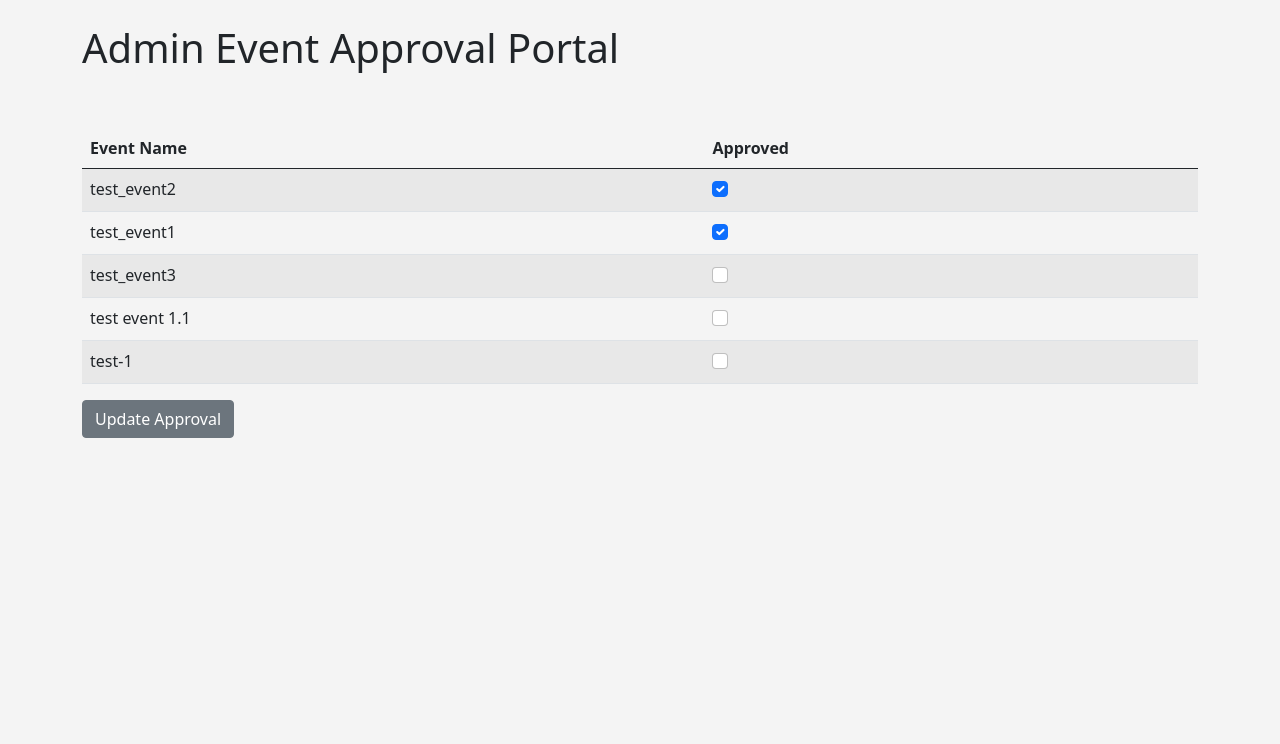
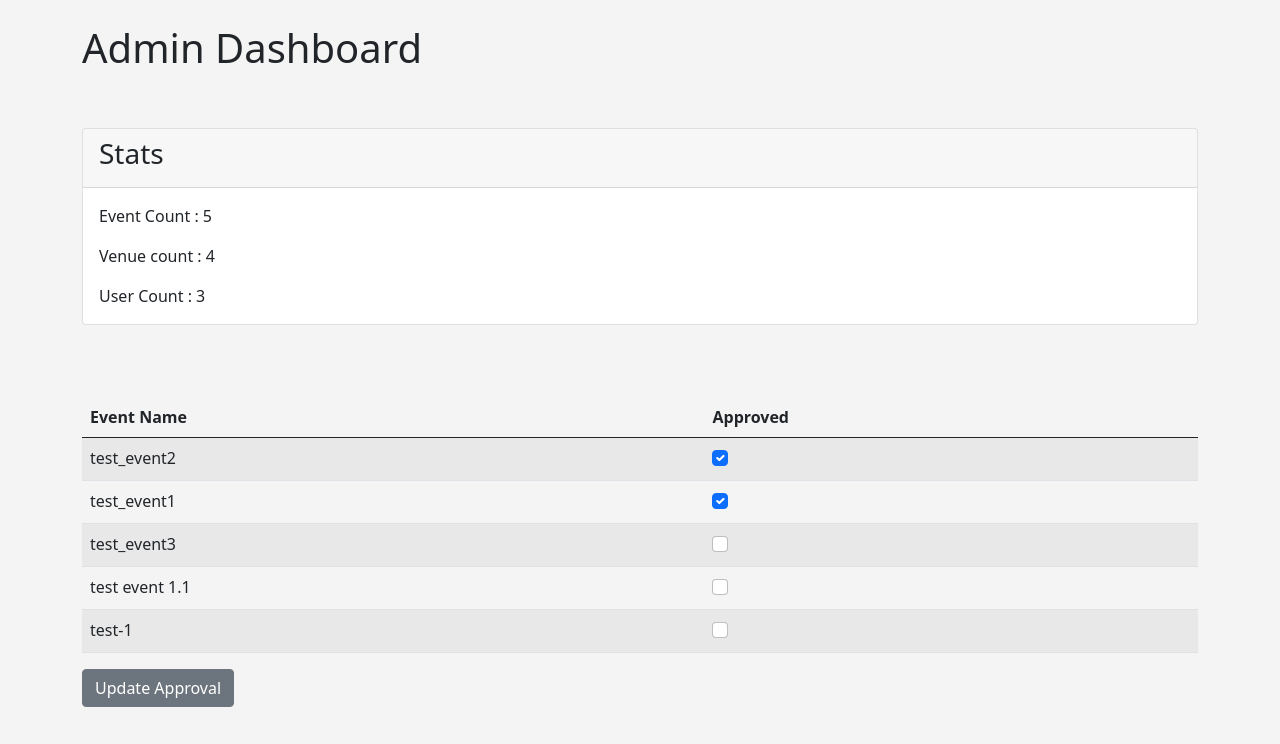
Before and after one commit to Aditya-Naresh/MyClub, a Django app: page /admin_approval/ in a window 1280 px wide. Shown: the part 56-800 px from the top of the page. Run offline with Django 4.2, Linux system fonts and the light colour scheme; a user stored in the database is signed in; data comes from the database, SQL or seed files in the repository; both versions use the stored data as it was after the commit.

Commit message:
Event and Venue and user Count added

```diff
--- a/myClub/events/views.py
+++ b/myClub/events/views.py
@@ -22,6 +22,11 @@ from django.core.paginator import Paginator
 
 # Admin Event Approval
 def admin_approval(request):
+    event_count = Event.objects.all().count()
+    venue_count = Venue.objects.all().count()
+    user_count = User.objects.all().count()
+
+
     event_list =Event.objects.all().order_by('-event_date')
     if request.user.is_superuser:
         if request.method == "POST":
@@ -34,7 +39,12 @@ def admin_approval(request):
             messages.success(request,'Approval has been Updated')
             return redirect('list-events')
         else:
-            return render(request, 'events/admin_approval.html',{"event_list" : event_list})
+            return render(request, 'events/admin_approval.html',{
+                "event_list" : event_list,
+                "event_count" : event_count,
+                "venue_count" : venue_count,
+                "user_count" : user_count,
+                })
 
     else:
         messages.success(request,'You are not authorised to use this')
--- a/myClub/templates/events/admin_approval.html
+++ b/myClub/templates/events/admin_approval.html
@@ -2,10 +2,22 @@
 
     {% block content %}
 
-       <h1>Admin Event Approval Portal</h1>
+       <h1>Admin Dashboard</h1>
        <br><br>
         <form action="" method="post">
             {% csrf_token %}
+
+            <div class="card">
+                <div class="card-header">
+                  <h3>Stats</h3>
+                </div>
+                <div class="card-body">
+                  <p class="card-text">Event Count : {{event_count}}</p>
+                  <p class="card-text">Venue count : {{venue_count}}</p>
+                  <p class="card-text">User Count : {{user_count}} </p>
+                </div>
+              </div>
+            <br><br><br>
             <table class="table table-striped table-hover">
                 <thead>
                     <tr>
```
Also changed, not shown: myClub/db.sqlite3.
